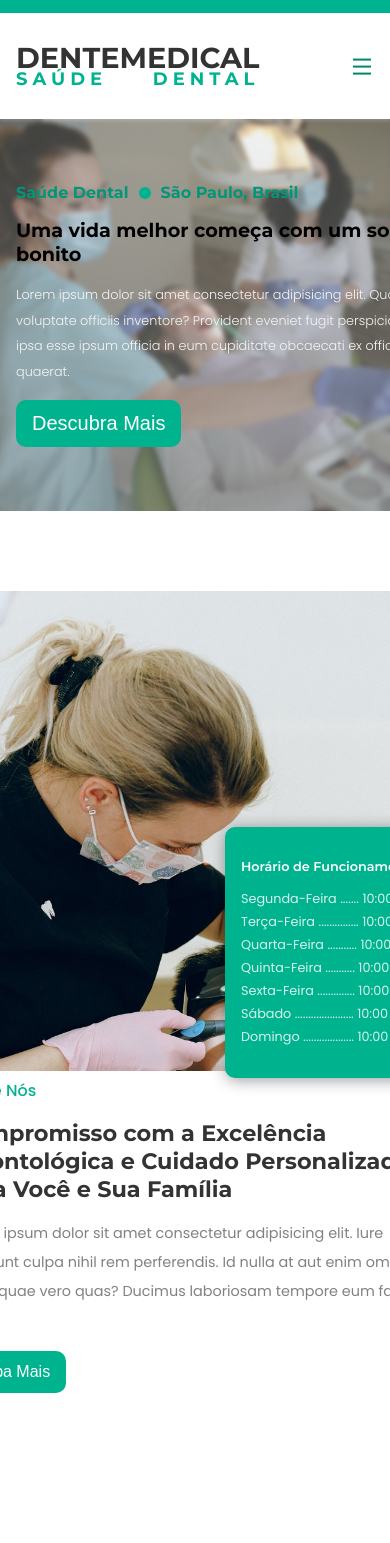
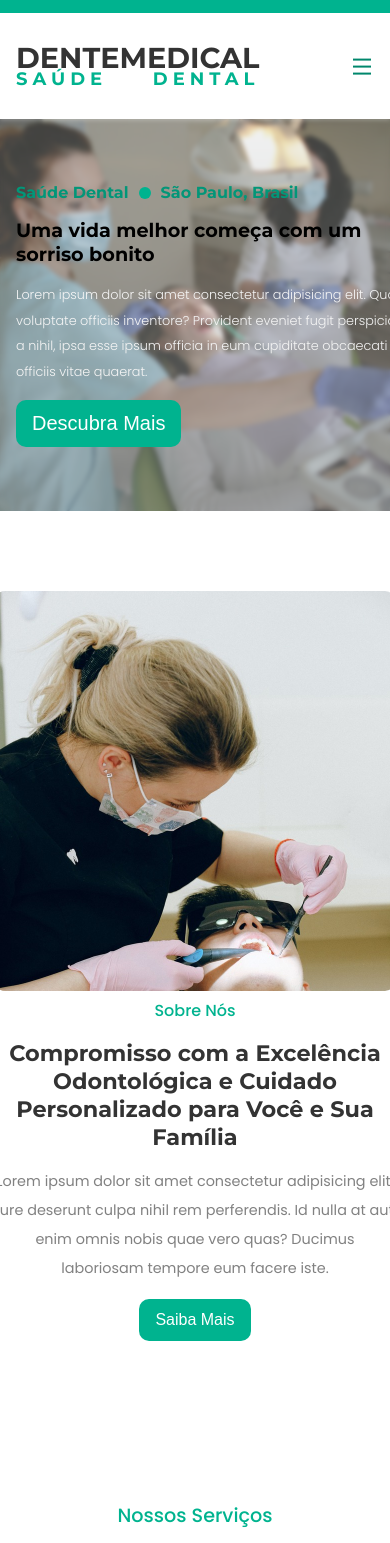
Before and after one commit to guDev001/dentist, a plain HTML site: page index.html in a window 390 px wide. Shown: the part 73-1616 px from the top of the page. Drawn offline with nearby package versions, Linux system fonts and the light colour scheme; some packages are replaced by stand-ins of ours.

Commit message:
responsivo

```diff
--- a/css/about.css
+++ b/css/about.css
@@ -293,4 +293,34 @@
         grid-template-columns: repeat(1, 1fr);
         justify-content: center;
     }
+
+    .about-image picture img {
+        width: 400px;
+        height: 400px;
+    }
+
+    .opening-hour {
+        display: none;
+    }
+
+    .opening-hour h3 {
+        font-size: .8rem;
+    }
+
+    .opening-hour ul li {
+        font-size: .6rem;
+    }
+
+    .about-content {
+        text-align: center;
+    }
+
+    .about-content h4 {
+        margin: 0 auto;
+    }
+
+    .about-content button {
+        margin: 0 auto;
+
+    }
 }
--- a/css/header.css
+++ b/css/header.css
@@ -158,10 +158,10 @@ header {
     }
     .header-content h1 {
         font-size: 1.2rem;
-        max-width: 450px;
+        max-width: 400px;
     }
     .header-content p  {
-        max-width: 450px;
+        max-width: 400px;
         font-size: .8rem;
     }
 }
```
